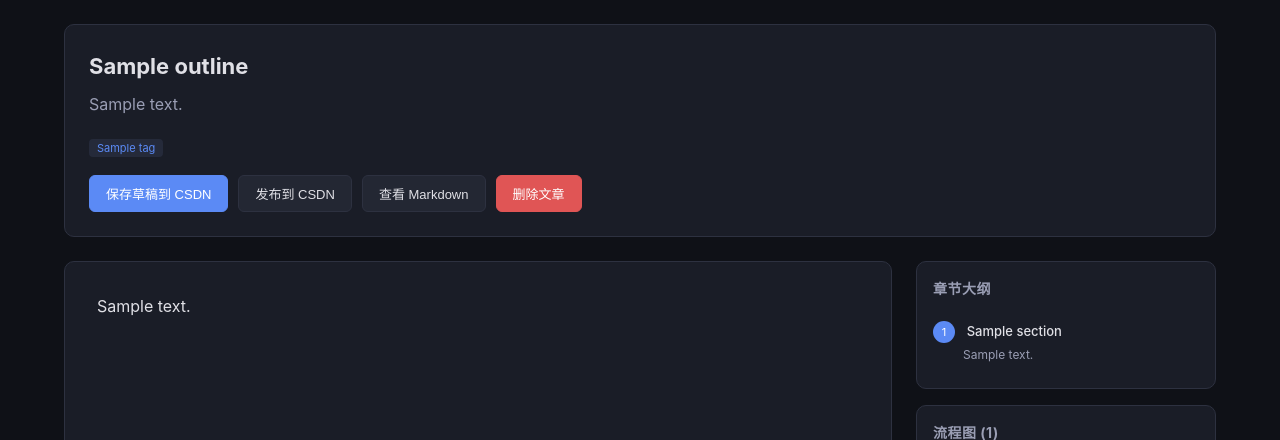
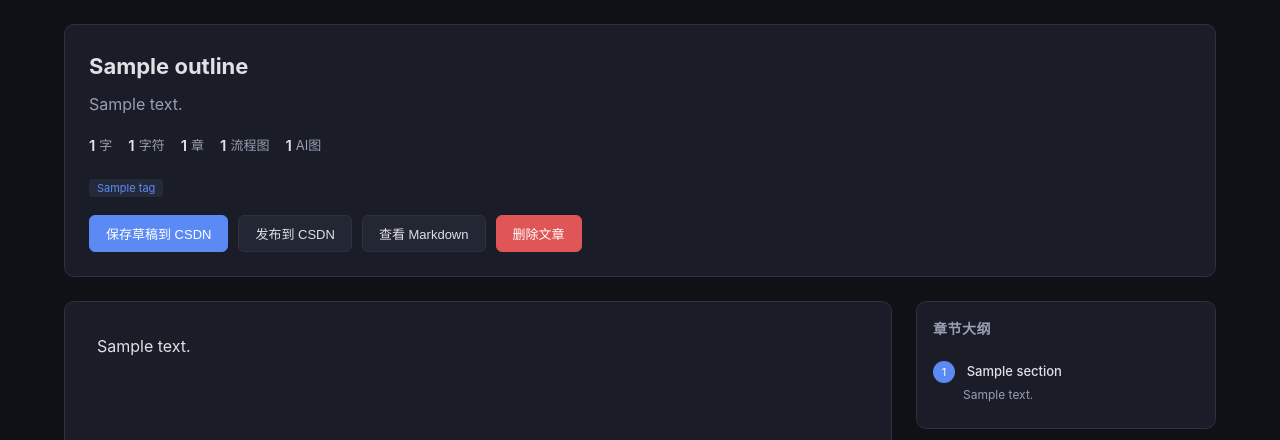
Before and after one commit to RaidKaeil01/automatic-release-system, a Flask app: template web/templates/detail.html in a window 1280 px wide. Shown: the part 72-512 px from the top of the page. Run offline with Flask 3, Linux system fonts and the light colour scheme; the template is opened without the code that fills it: most values are stand-ins (such as "Sample title", 1, 10 or a date in 2020); grey boxes marked "Sample" are stand-in pictures; some libraries are stand-ins or nearby versions.

Commit message:
feat: add word/character count statistics for articles
- Add word_count and char_count to article list API
- Show word count per article card on homepage
- Add total word count to homepage stats summary
- Add detailed stats bar on article detail page (words, chars, sections, diagrams, AI images)
- Add CSS styles for stats display

```diff
--- a/web/app.py
+++ b/web/app.py
@@ -51,6 +51,21 @@ def get_articles() -> list[dict]:
         # 检查是否已发布到 CSDN（通过检查是否有 tutorial_final.md）
         has_final = (d / "tutorial_final.md").exists()
 
+        # 统计字数/字符数
+        md_file = d / "tutorial_final.md"
+        if not md_file.exists():
+            md_file = d / "tutorial.md"
+        char_count = 0
+        word_count = 0
+        if md_file.exists():
+            content = md_file.read_text(encoding="utf-8")
+            char_count = len(content)
+            # 中文按字数统计：中文字符 + 英文单词数
+            import re
+            chinese_chars = len(re.findall(r'[一-鿿]', content))
+            english_words = len(re.findall(r'[a-zA-Z]+', content))
+            word_count = chinese_chars + english_words
+
         articles.append({
             "name": d.name,
             "title": outline.get("title", d.name),
@@ -61,6 +76,8 @@ def get_articles() -> list[dict]:
             "diagram_count": diagram_count,
             "ai_count": ai_count,
             "has_final": has_final,
+            "char_count": char_count,
+            "word_count": word_count,
         })
 
     return articles
@@ -117,6 +134,13 @@ def article_detail(name):
                     ai_images.append(f.name)
     images = diagrams + ai_images
 
+    # 统计字数/字符数
+    import re
+    char_count = len(md_content)
+    chinese_chars = len(re.findall(r'[一-鿿]', md_content))
+    english_words = len(re.findall(r'[a-zA-Z]+', md_content))
+    word_count = chinese_chars + english_words
+
     html_content = markdown.markdown(
         md_content,
         extensions=["fenced_code", "tables", "toc", "codehilite"],
@@ -134,6 +158,8 @@ def article_detail(name):
         images=images,
         diagrams=diagrams,
         ai_images=ai_images,
+        char_count=char_count,
+        word_count=word_count,
     )
 
 
--- a/web/static/style.css
+++ b/web/static/style.css
@@ -607,6 +607,9 @@ a:hover { text-decoration: underline; }
 .meta-ai {
     color: #b07cff !important;
 }
+.meta-words {
+    color: #50c878 !important;
+}
 .article-card .tags {
     display: flex;
     flex-wrap: wrap;
@@ -630,6 +633,24 @@ a:hover { text-decoration: underline; }
 }
 .detail-header h2 { font-size: 22px; margin-bottom: 8px; }
 .detail-header .desc { color: var(--text2); margin-bottom: 16px; }
+.detail-stats {
+    display: flex;
+    gap: 16px;
+    margin-bottom: 16px;
+    flex-wrap: wrap;
+}
+.stat-item {
+    font-size: 13px;
+    color: var(--text2);
+    display: flex;
+    align-items: center;
+    gap: 4px;
+}
+.stat-value {
+    font-weight: 600;
+    color: var(--text);
+    font-size: 15px;
+}
 .detail-actions { display: flex; gap: 10px; flex-wrap: wrap; }
 
 .detail-layout {
--- a/web/templates/detail.html
+++ b/web/templates/detail.html
@@ -24,6 +24,13 @@
         <div class="detail-header">
             <h2>{{ outline.title }}</h2>
             <div class="desc">{{ outline.description }}</div>
+            <div class="detail-stats">
+                <span class="stat-item"><span class="stat-value">{{ word_count }}</span> 字</span>
+                <span class="stat-item"><span class="stat-value">{{ char_count }}</span> 字符</span>
+                <span class="stat-item"><span class="stat-value">{{ outline.sections|length }}</span> 章</span>
+                <span class="stat-item"><span class="stat-value">{{ diagrams|length }}</span> 流程图</span>
+                <span class="stat-item"><span class="stat-value">{{ ai_images|length }}</span> AI图</span>
+            </div>
             <div class="tags" style="margin-bottom:16px;">
                 {% for tag in outline.tags %}
                 <span class="tag">{{ tag }}</span>
--- a/web/templates/index.html
+++ b/web/templates/index.html
@@ -157,6 +157,10 @@
                 <div class="value" id="totalCount">{{ articles|length }}</div>
             </div>
             <div class="stat-card">
+                <div class="label">总字数</div>
+                <div class="value">{{ articles|map(attribute='word_count')|sum }}</div>
+            </div>
+            <div class="stat-card">
                 <div class="label">配图总数</div>
                 <div class="value">{{ articles|map(attribute='image_count')|sum }}</div>
             </div>
@@ -211,6 +215,7 @@
                 <div class="desc">{{ article.description }}</div>
                 <div class="meta">
                     <span>{{ article.sections_count }} 章</span>
+                    <span class="meta-words">{{ article.word_count }} 字</span>
                     {% if article.diagram_count > 0 %}
                     <span class="meta-diagram">{{ article.diagram_count }} 流程图</span>
                     {% endif %}
```
